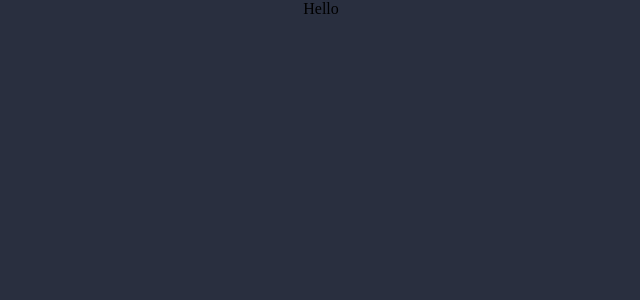
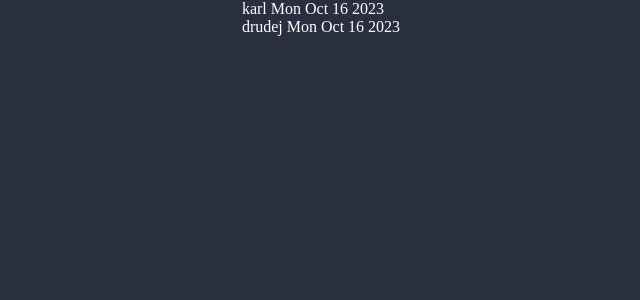
Before and after one commit to pmalak/test-firebase, a Next.js app: page /dashboard in a window 1280 px wide. Shown: the top 300 px of the page, without its empty margins (319-959 px from the left). Built offline with nearby package versions, Linux system fonts and the light colour scheme.

Commit message:
base setup

```diff
--- /dev/null
+++ b/src/mocks.ts
@@ -0,0 +1,95 @@
+import { Chat, Message, User } from "./types";
+
+const users: User[] = [
+  {
+    id: "user1",
+    name: "Alice",
+    email: "alice@example.com",
+    avatarUrl: "https://avatar-url.com/alice.jpg",
+  },
+  {
+    id: "user2",
+    name: "Bob",
+    email: "bob@example.com",
+    avatarUrl: "https://avatar-url.com/bob.jpg",
+  },
+  {
+    id: "user3",
+    name: "Charlie",
+    email: "charlie@example.com",
+    avatarUrl: "https://avatar-url.com/charlie.jpg",
+  },
+];
+
+const chat1Messages: Message[] = [
+  {
+    id: "message1",
+    content: "Hello, Alice!",
+    author: users[1], // Bob
+    createdAt: new Date(),
+  },
+  {
+    id: "message2",
+    content: "Hi, Bob!",
+    author: users[0], // Alice
+    createdAt: new Date(),
+  },
+  {
+    id: "message3",
+    content: "How's it going?",
+    author: users[1], // Bob
+    createdAt: new Date(),
+  },
+  {
+    id: "message4",
+    content: "It's going well. Thanks!",
+    author: users[0], // Alice
+    createdAt: new Date(),
+  },
+];
+
+const chat2Messages: Message[] = [
+  {
+    id: "message5",
+    content: "Hey, Charlie!",
+    author: users[1], // Bob
+    createdAt: new Date(),
+  },
+  {
+    id: "message6",
+    content: "Hi, Bob!",
+    author: users[2], // Charlie
+    createdAt: new Date(),
+  },
+  {
+    id: "message7",
+    content: "What's up?",
+    author: users[1], // Bob
+    createdAt: new Date(),
+  },
+  {
+    id: "message8",
+    content: "Not much. How about you?",
+    author: users[2], // Charlie
+    createdAt: new Date(),
+  },
+];
+
+const chats: Chat[] = [
+  {
+    id: "chat1",
+    messages: chat1Messages,
+    lastMessage: chat1Messages[3],
+    members: [users[0], users[1]],
+    chatName: "karl"
+  },
+  {
+    id: "chat2",
+    chatName: "drudej",
+    messages: chat2Messages,
+    lastMessage: chat2Messages[3],
+    members: [users[1], users[2]],
+  },
+];
+
+export { users, chats };
--- a/src/pages/_app.tsx
+++ b/src/pages/_app.tsx
@@ -1,11 +1,17 @@
 import "@/styles/globals.css";
 import type { AppProps } from "next/app";
 import { Layout } from "@/components/layout";
+import { StylesProvider } from "@material-ui/core";
+import { ThemeProvider } from "styled-components";
+import { baseMuiTheme } from "@/styles/baseMuiTheme";
 
 export default function App({ Component, pageProps }: AppProps) {
   return (
-    <Layout>
-      <Component {...pageProps} />
-    </Layout>
+    <ThemeProvider theme={baseMuiTheme}>
+      <StylesProvider injectFirst>
+          <Component {...pageProps} />
+
+      </StylesProvider>
+    </ThemeProvider>
   );
 }
--- a/src/pages/_document.tsx
+++ b/src/pages/_document.tsx
@@ -1,6 +1,35 @@
-import { Html, Head, Main, NextScript } from 'next/document'
+import Document, {
+  Html,
+  Head,
+  Main,
+  NextScript,
+  DocumentContext,
+} from "next/document";
+import { ServerStyleSheet } from "styled-components";
 
-export default function Document() {
+class MyDocument extends Document {
+  static async getInitialProps(ctx: DocumentContext) {
+    const sheet = new ServerStyleSheet();
+    const originalRenderPage = ctx.renderPage;
+
+    try {
+      ctx.renderPage = () =>
+        originalRenderPage({
+          enhanceApp: (App) => (props) =>
+            sheet.collectStyles(<App {...props} />),
+        });
+
+      const initialProps = await Document.getInitialProps(ctx);
+      return {
+        ...initialProps,
+        styles: [initialProps.styles, sheet.getStyleElement()],
+      };
+    } finally {
+      sheet.seal();
+    }
+  }
+
+  render() {
     return (
       <Html lang="en">
         <Head />
@@ -9,5 +38,8 @@ export default function Document() {
           <NextScript />
         </body>
       </Html>
-  )
+    );
   }
+}
+
+export default MyDocument;
--- a/src/pages/dashboard.tsx
+++ /dev/null
@@ -1,20 +0,0 @@
-
-import React from 'react';
-import { NextPage } from "next";
-
-
-
-const Dashboard: NextPage = ({}) => {
-
-
-  return (
-      <div>
-        Hello
-      </div>
-  );
-};
-
-
-
-
-export default  Dashboard
--- /dev/null
+++ b/src/pages/dashboard/chats.tsx
@@ -0,0 +1,19 @@
+import React, { FC } from "react";
+import { Chat } from "@/types";
+
+type Props = {
+  chats: Chat[];
+};
+
+export const Chats: FC<Props> = ({ chats }) => {
+  return (
+    <div>
+      {chats.map(({ chatName, lastMessage }) => (
+        <div key={chatName}>
+          <span>{chatName}</span>{" "}
+          <span>{lastMessage.createdAt.toDateString()}</span>
+        </div>
+      ))}
+    </div>
+  );
+};
--- /dev/null
+++ b/src/pages/dashboard/index.tsx
@@ -0,0 +1,15 @@
+import React from "react";
+import { NextPage } from "next";
+import { Chats } from "./chats";
+import { chats } from "@/mocks";
+import { Layout } from "@/components/layout";
+
+const Dashboard: NextPage = ({}) => {
+  return (
+    <Layout>
+      <Chats chats={chats} />
+    </Layout>
+  );
+};
+
+export default Dashboard;
--- /dev/null
+++ b/src/styles/baseMuiTheme.ts
@@ -0,0 +1,13 @@
+import { createTheme } from "@material-ui/core/styles";
+
+
+export const baseMuiTheme = createTheme({
+
+    overrides: {
+        // MuiTypography: {
+
+        //     colorPrimary: "white"
+        // }
+    }
+
+})
--- a/src/styles/globals.css
+++ b/src/styles/globals.css
@@ -77,6 +77,7 @@
   box-sizing: border-box;
   padding: 0;
   margin: 0;
+  color: white;
 }
 
 html,
--- a/src/types.ts
+++ b/src/types.ts
@@ -5,6 +5,8 @@ export type User  = {
   avatarUrl: string
 
 }
+
+
 
 export type Message = {
   id: string
@@ -15,6 +17,7 @@ export type Message = {
 
 export type Chat = {
   id:string
+  chatName: string;
   messages: Message[]
   lastMessage: Message
   members: User[]
```
Also changed, not shown: src/components/layout.tsx (+7 -2 lines), src/pages/index.tsx (+3 -4 lines), src/styles/Home.module.css (deleted, +0 -229 lines). Lines whose indentation alone changed are shown as unchanged.
